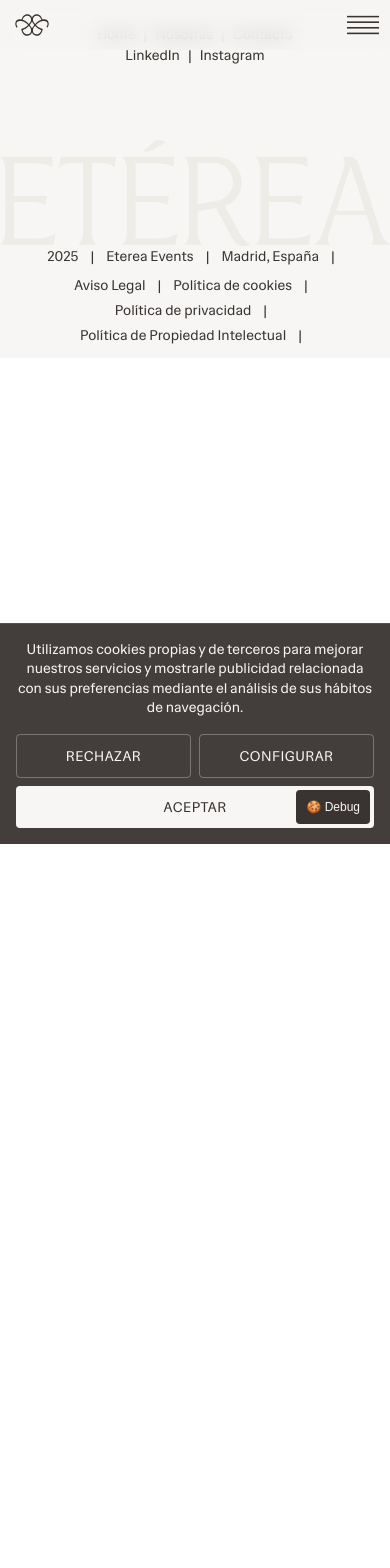
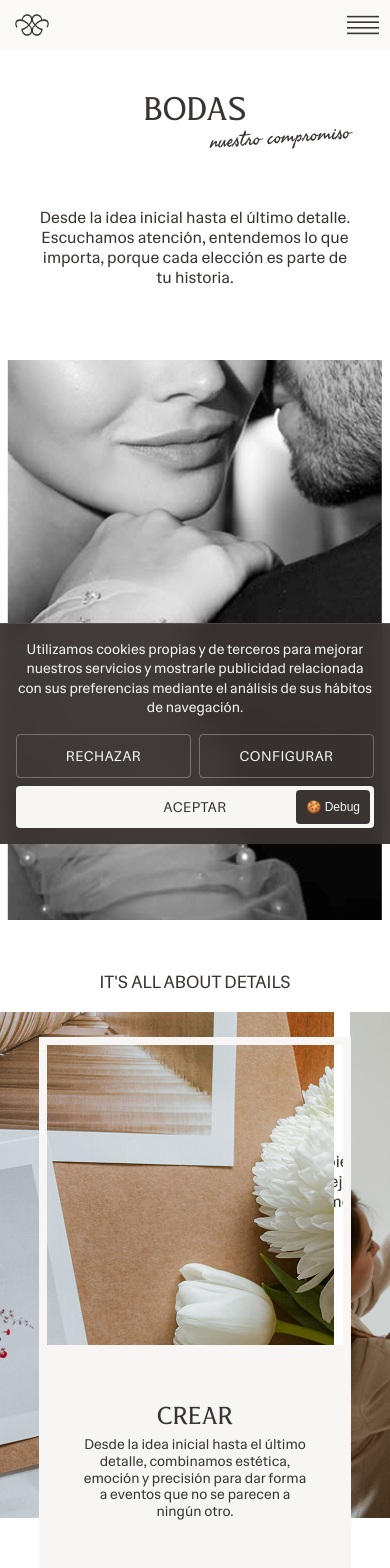
Before and after one commit to Abuin17/etereaevents, a React (Vite) app: page /bodas in a window 390 px wide. Shown: the top 1568 px of the page. Before the commit the page ends 844 px from the top, so only its background shows below. Built offline with nearby package versions, Linux system fonts and the light colour scheme.

Commit message:
bodas v1

```diff
--- a/src/App.tsx
+++ b/src/App.tsx
@@ -11,6 +11,7 @@ import { AnimatePresence, motion } from 'framer-motion';
 // Importar páginas
 import Landing from './pages/Landing/Landing';
 import Events from './pages/Events/Events';
+import Bodas from './pages/Bodas/Bodas';
 import Nosotras from './pages/Nosotras/Nosotras';
 import VipAssistance from './pages/VipAssistance/VipAssistance';
 import Contacto from './pages/Contacto/Contacto';
@@ -23,6 +24,7 @@ import PropiedadIntelectual from './pages/Legal/PropiedadIntelectual';
 const routesConfig = [
   { path: '/', element: <Landing />, bg: '#F7F6F4' },
   { path: '/eventos', element: <Events />, bg: '#EFECE7' },
+  { path: '/bodas', element: <Bodas />, bg: '#FFFFFF' },
   { path: '/nosotras', element: <Nosotras />, bg: '#F7F6F4' },
   { path: '/vip-assistance', element: <VipAssistance />, bg: '#393431' },
   { path: '/contacto', element: <Contacto />, bg: '#F7F6F4' },
--- a/src/components/Navbar/Navbar.tsx
+++ b/src/components/Navbar/Navbar.tsx
@@ -79,6 +79,15 @@ const Navbar: React.FC = () => {
                 <img src={rhombusIcon} alt="" />
               </span>
             </Link>
+            <Link to="/bodas" className="menu-overlay__item eterea-title" onClick={closeMenu}>
+              <span className="menu-overlay__rhombus menu-overlay__rhombus--left">
+                <img src={rhombusIcon} alt="" />
+              </span>
+              BODAS
+              <span className="menu-overlay__rhombus menu-overlay__rhombus--right">
+                <img src={rhombusIcon} alt="" />
+              </span>
+            </Link>
             <Link to="/vip-assistance" className="menu-overlay__item eterea-title" onClick={closeMenu}>
               <span className="menu-overlay__rhombus menu-overlay__rhombus--left">
                 <img src={rhombusIcon} alt="" />
@@ -118,6 +127,9 @@ const Navbar: React.FC = () => {
                       <Link to="/eventos" className="navbar__menu-link" onClick={closeMenu}>
             Eventos
           </Link>
+          <Link to="/bodas" className="navbar__menu-link" onClick={closeMenu}>
+            Bodas
+          </Link>
           <Link to="/vip-assistance" className="navbar__menu-link" onClick={closeMenu}>
             VIP Assistance
           </Link>
--- /dev/null
+++ b/src/pages/Bodas/Bodas.scss
@@ -0,0 +1,199 @@
+@import '../../styles/_base';
+@import '../../styles/variables';
+
+.bodas {
+  width: 100%;
+  min-height: 100vh;
+  background-color: #FFFFFF;
+  display: flex;
+  flex-direction: column;
+  align-items: center;
+  padding: $spacing-6xl $spacing-xl;
+
+  &__header {
+    position: relative;
+    text-align: center;
+    margin-bottom: $spacing-xl;
+    display: flex;
+    flex-direction: column;
+    align-items: center;
+    gap: $spacing-lg;
+  }
+
+  &__description {
+    @extend .eterea-body;
+    color: $primary-color;
+    margin: $spacing-2xl auto 0 auto;
+    max-width: 500px;
+    text-align: center;
+    font-family: $font-secondary;
+    font-size: $body-font-size;
+    line-height: $body-line-height;
+  }
+
+  &__image-container {
+    width: 100%;
+    height: 100vh;
+    position: relative;
+    overflow: visible;
+    margin: $spacing-2xl 0;
+  }
+
+  &__image-wrapper {
+    position: relative;
+    left: 50%;
+    transform: translateX(-50%);
+    width: 90vw;
+    max-width: 90vw;
+    height: 70vh;
+    overflow: visible;
+    display: flex;
+    justify-content: center;
+    will-change: width, max-width;
+    z-index: 1;
+  }
+
+  &__image {
+    width: 100vw;
+    height: 70vh;
+    object-fit: cover;
+    z-index: 1;
+  }
+
+  @media (min-width: 1100px) {
+    &__image {
+      object-fit: cover;
+      min-width: 100%;
+      max-width: 1400px;
+    }
+  }
+
+  &__promise {
+    width: 100%;
+    max-width: 800px;
+    text-align: center;
+    margin: $spacing-4xl 0;
+    display: flex;
+    flex-direction: column;
+    align-items: center;
+    gap: $spacing-2xl;
+  }
+
+  &__promise-title {
+    @extend .eterea-title;
+    color: $primary-color;
+    margin: 0;
+  }
+
+  &__promise-text {
+    @extend .eterea-body;
+    color: $primary-color;
+    margin: 0;
+  }
+
+
+
+  &__quote {
+    width: 100%;
+    max-width: 800px;
+    text-align: center;
+    margin: $spacing-4xl 0;
+    display: flex;
+    flex-direction: column;
+    align-items: center;
+    gap: $spacing-2xl;
+  }
+
+  &__quote-title {
+    @extend .eterea-title;
+    color: $primary-color;
+    margin: 0;
+  }
+
+  &__quote-subtitle {
+    @extend .eterea-subtitle;
+    color: $primary-color;
+    margin: 0;
+  }
+
+  &__cta {
+    width: 100%;
+    max-width: 800px;
+    text-align: center;
+    margin: $spacing-2xl 0;
+    display: flex;
+    flex-direction: column;
+    align-items: center;
+    gap: $spacing-2xl;
+  }
+
+  &__cta-button {
+    background-color: $beige-dark;
+    color: $primary-color;
+    border: none;
+    padding: $spacing-lg $spacing-2xl;
+    font-family: $font-secondary;
+    font-size: $font-size-base;
+    text-transform: uppercase;
+    cursor: pointer;
+    transition: all 0.3s ease;
+    min-width: 250px;
+
+    &:hover {
+      background-color: darken($beige-dark, 5%);
+    }
+  }
+
+  &__footer-separator {
+    width: 56px;
+    height: 56px;
+    margin: $spacing-4xl 0;
+
+    img {
+      width: 100%;
+      height: 100%;
+      object-fit: contain;
+    }
+  }
+
+  @media (max-width: $breakpoint-md) {
+    padding: $spacing-5xl $spacing-lg;
+
+    &__description {
+      margin-bottom: $spacing-xl;
+      padding: 0 $spacing-md;
+      text-align: center;
+    }
+
+
+  }
+
+  @media (max-width: $breakpoint-sm) {
+    padding: 6rem $spacing-md $spacing-xl $spacing-md;
+
+    &__description {
+      font-size: $font-size-base;
+      margin-bottom: $spacing-lg;
+    }
+
+    &__image-container {
+      height: 560px;
+      min-height: 300px;
+    }
+
+    &__image-wrapper {
+      height: 560px;
+    }
+
+    &__image {
+      height: 560px;
+    }
+
+
+
+    &__cta-button {
+      min-width: 200px;
+      padding: $spacing-md $spacing-xl;
+    }
+  }
+}
--- /dev/null
+++ b/src/pages/Bodas/Bodas.tsx
@@ -0,0 +1,107 @@
+import React, { useEffect, useRef, useState } from 'react';
+import './Bodas.scss';
+import bodasImage from '../../assets/images/bodas.png';
+import etereaLogo from '../../assets/logos/ETÉREA_Icono_antracita.svg';
+import LandingSlider from '../Landing/LandingSlider';
+import gsap from 'gsap';
+import { ScrollTrigger } from 'gsap/ScrollTrigger';
+
+// Registrar el plugin ScrollTrigger
+gsap.registerPlugin(ScrollTrigger);
+
+const Bodas: React.FC = () => {
+  const imageContainerRef = useRef<HTMLDivElement>(null);
+  const imageWrapperRef = useRef<HTMLDivElement>(null);
+    const [isPortrait, setIsPortrait] = useState(window.innerWidth < window.innerHeight);
+
+
+
+  useEffect(() => {
+    const checkOrientation = () => {
+      setIsPortrait(window.innerWidth < window.innerHeight);
+    };
+
+    checkOrientation();
+    window.addEventListener('resize', checkOrientation);
+
+    // Establecer el color de fondo cuando el componente se monta
+    document.documentElement.style.setProperty('--page-background', '#FFFFFF');
+
+    let tl: gsap.core.Timeline | null = null;
+    if (!isPortrait) {
+      tl = gsap.timeline({
+        scrollTrigger: {
+          trigger: "body",
+          start: "top top",
+          end: "+=40%",
+          scrub: 1,
+          pin: false,
+          pinSpacing: false
+        }
+      });
+      tl.fromTo(imageWrapperRef.current,
+        { width: "90vw", maxWidth: "90vw" },
+        { width: "100vw", maxWidth: "100vw", ease: "none", duration: 1 }
+      );
+    }
+
+    // Limpiar cuando el componente se desmonta
+    return () => {
+      document.documentElement.style.setProperty('--page-background', '#F7F6F4');
+      window.removeEventListener('resize', checkOrientation);
+      if (tl) tl.kill();
+    };
+  }, [isPortrait]);
+
+  return (
+    <div className="bodas">
+      <div className="bodas__header">
+        <h1 className="events__title">BODAS</h1>
+        <span className="events__subtitle">nuestro compromiso</span>
+      </div>
+      <p className="bodas__description">
+        Desde la idea inicial hasta el último detalle. Escuchamos atención, entendemos lo que importa, porque cada elección es parte de tu historia.
+      </p>
+
+      <div className="bodas__image-container" ref={imageContainerRef}>
+        <div
+          className="bodas__image-wrapper"
+          ref={imageWrapperRef}
+          style={isPortrait ? { width: '96vw', maxWidth: '96vw' } : undefined}
+        >
+          <img
+            src={bodasImage}
+            alt="Bodas Eterea"
+            className="bodas__image"
+          />
+        </div>
+      </div>
+
+      <section className="bodas__promise eterea-content-block">
+        <h2 className="bodas__promise-title">CADA DETALLE, UNA PROMESA</h2>
+        <p className="bodas__promise-text">
+          Cada pareja es distinta, cada historia también. Por eso diseñamos celebraciones que reflejan vuestro estilo, valores y forma de vivir el amor.
+        </p>
+      </section>
+
+      <LandingSlider />
+
+      <section className="bodas__quote eterea-content-block">
+        <h2 className="bodas__quote-title">LO QUE SE DICE, DA FORMA A LO QUE SE VIVE</h2>
+        <span className="bodas__quote-subtitle">todo empieza aquí</span>
+      </section>
+
+      <section className="bodas__cta eterea-content-block">
+        <button className="eterea-button bodas__cta-button">
+          CUÉTANOS TU HISTORIA
+        </button>
+      </section>
+
+      <div className="bodas__footer-separator">
+        <img src={etereaLogo} alt="Eterea" />
+      </div>
+    </div>
+  );
+};
+
+export default Bodas;
--- a/src/pages/Landing/ServicesSection.scss
+++ b/src/pages/Landing/ServicesSection.scss
@@ -67,7 +67,7 @@
   &__buttons {
     display: flex;
     flex-direction: row;
-    gap: 3rem;
+    gap: 2rem;
     margin-top: 1.5rem;
     flex-wrap: wrap;
     justify-content: center;
@@ -90,7 +90,7 @@
     }
 
     &__buttons {
-      gap: 2rem;
+      gap: 1.5rem;
     }
   }
 }
@@ -107,7 +107,7 @@
     &__buttons {
       gap: $spacing-md;
       align-items: center;
-      max-width: 280px;
+      max-width: 320px;
       height: auto;
       margin-left: auto;
       margin-right: auto;
--- a/src/pages/Landing/ServicesSection.tsx
+++ b/src/pages/Landing/ServicesSection.tsx
@@ -17,6 +17,7 @@ const ServicesSection: React.FC = () => (
       </div>
       <div className="services-section__buttons">
         <Link to="/eventos" className="eterea-button">EVENTOS</Link>
+        <Link to="/bodas" className="eterea-button" onClick={() => window.scrollTo(0, 0)}>BODAS</Link>
         <Link to="/vip-assistance" className="eterea-button" onClick={() => window.scrollTo(0, 0)}>VIP ASSISTANCE</Link>
       </div>
     </div>
```
Also changed, not shown: src/assets/images/bodas.png (added). Lines whose indentation alone changed are shown as unchanged.
